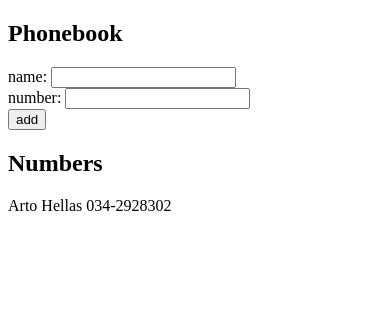
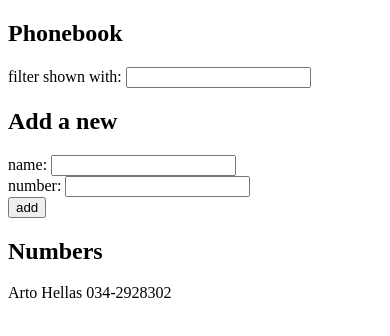
Before and after one commit to philipmuller/fullstackopen, a React (Vite) app in the folder Part2/phonebook/: page / in a window 390 px wide. Shown: the top 336 px of the page. Built offline with nearby package versions, Linux system fonts and the light colour scheme.

Commit message:
2.9*: The Phonebook Step 4

```diff
--- a/Part2/phonebook/src/App.jsx
+++ b/Part2/phonebook/src/App.jsx
@@ -5,6 +5,7 @@
   const [persons, setPersons] = useState([
     { id: 1, name: 'Arto Hellas', number: '034-2928302' }
   ])
+  const [filter, setFilter] = useState('')
 
   const addPerson = ({name, number}) => {
     if (persons.some(person => person.name === name)) {
@@ -19,12 +20,24 @@
     }
   }
 
+  const handleFilterChange = (event) => {
+    setFilter(event.target.value)
+  }
+
   return (
     <div>
       <h2>Phonebook</h2>
+      <div>
+          filter shown with: <input value={filter} onChange={handleFilterChange} />
+      </div>
+      <h2>Add a new</h2>
       <PersonInput onSubmit={addPerson} />
       <h2>Numbers</h2>
-      {persons.map(person => <p key={person.id}>{person.name} {person.number}</p>)}
+      {persons
+      .filter(person => person.name.toLowerCase().includes(filter.toLowerCase()))
+      .map(person =>
+      <p key={person.id}>{person.name} {person.number}</p>
+      )}
     </div>
   )
 }
```
